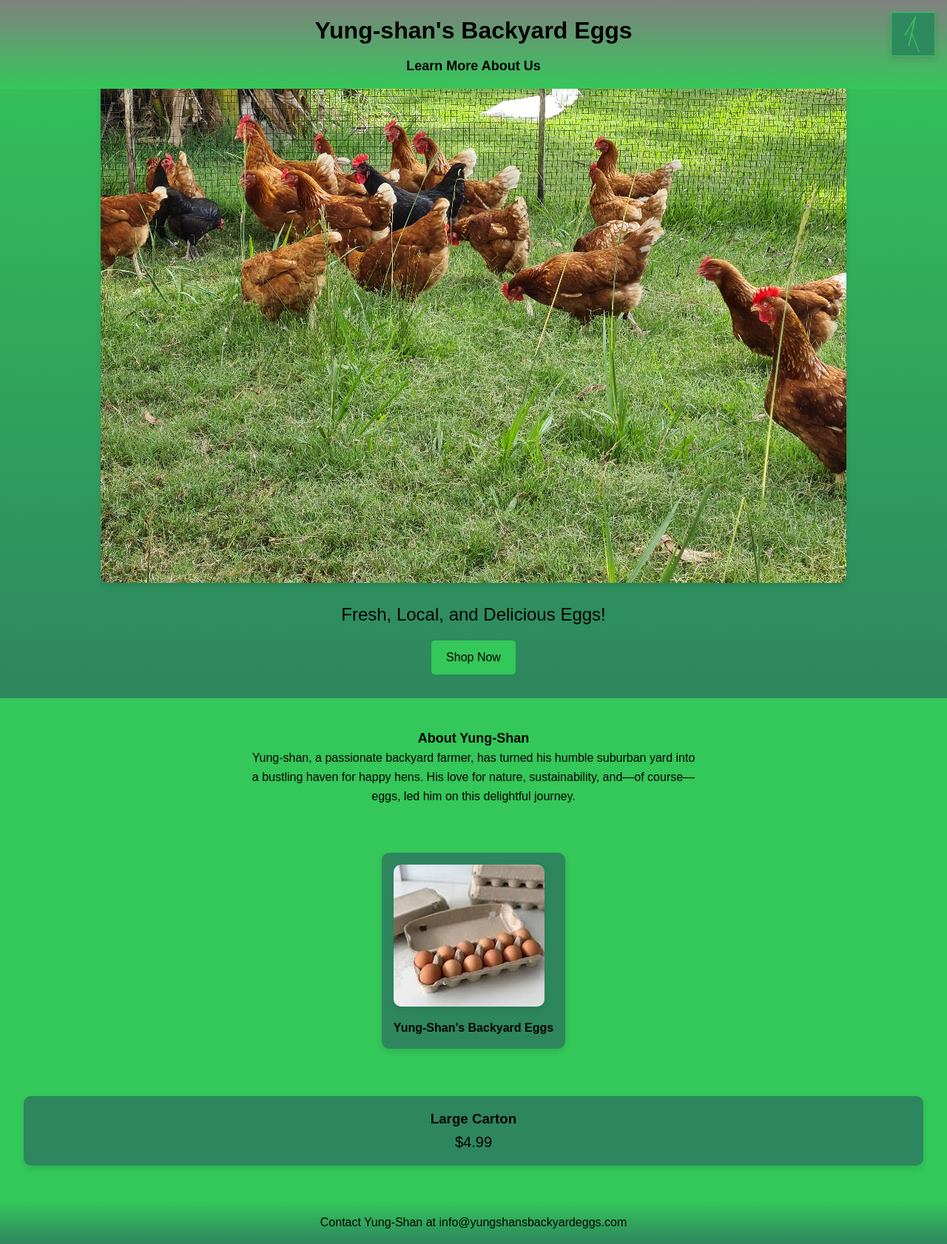
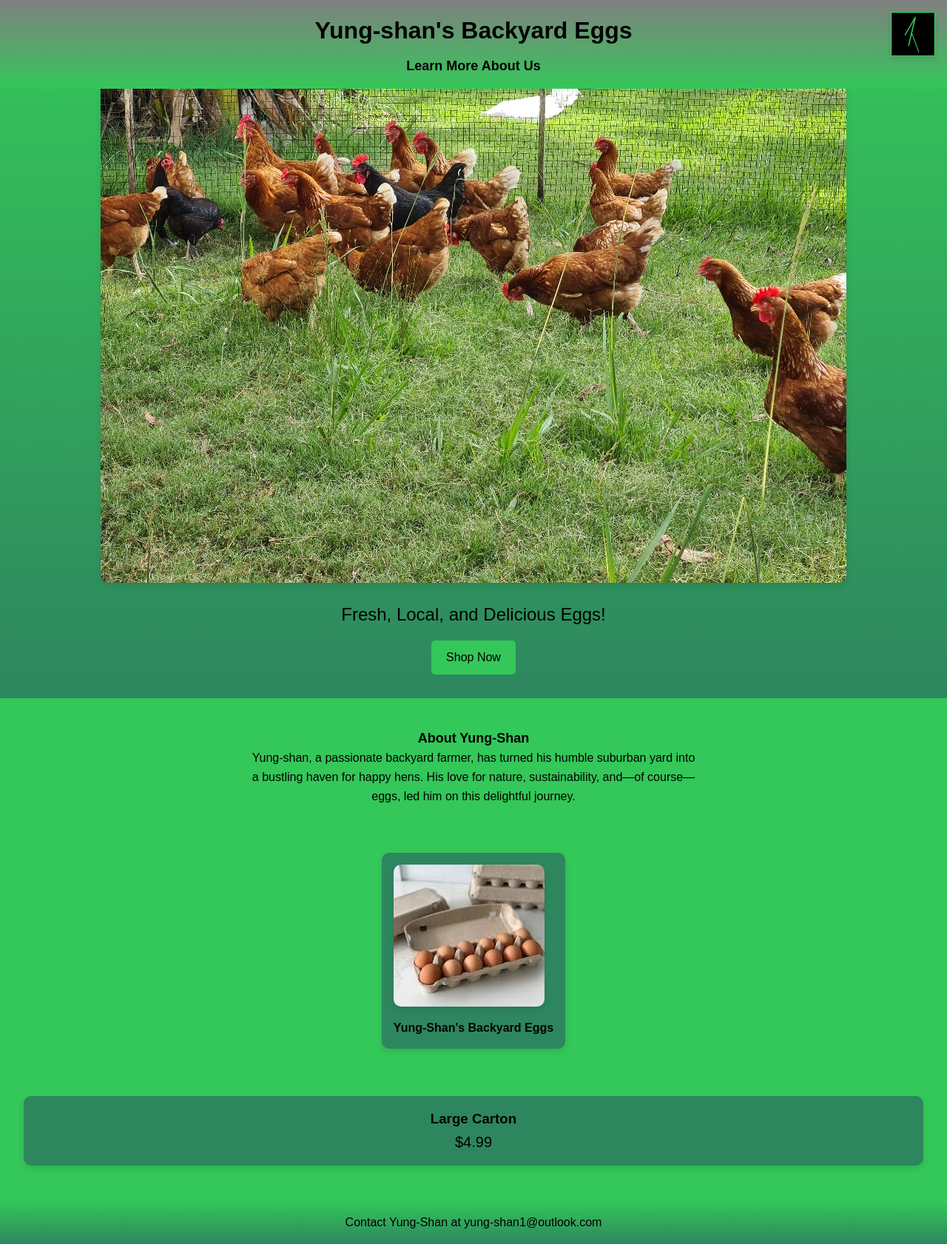
Before and after one commit to ryfeather/ybe, a plain HTML site: page main/index.html in a window 1280 px wide. Shown: the whole page at 74% size. Drawn offline with Linux system fonts and the light colour scheme.

Commit message:
Update index.html

```diff
--- a/main/index.html
+++ b/main/index.html
@@ -9,7 +9,7 @@
 </head>
 <body>
     <header>
-        <img src="icon.png" alt="Logo" class="logo">
+        <img src="icon2.png" alt="Logo" class="logo">
         <h1>Yung-shan's Backyard Eggs</h1>
         <h2><a href="#about">Learn More About Us</a></h2>
     </header>
@@ -43,7 +43,7 @@
     </section>
 
     <footer>
-        <p>Contact Yung-Shan at <a href="mailto:info@yungshansbackyardeggs.com">info@yungshansbackyardeggs.com</a></p>
+        <p>Contact Yung-Shan at <a href="mailto:yung-shan1@outlook.com">yung-shan1@outlook.com</a></p>
     </footer>
 </body>
 </html>
```
